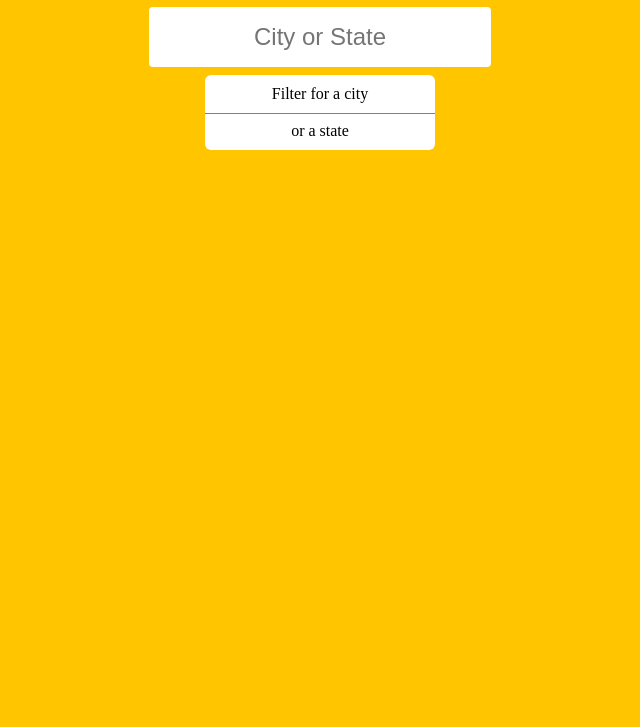
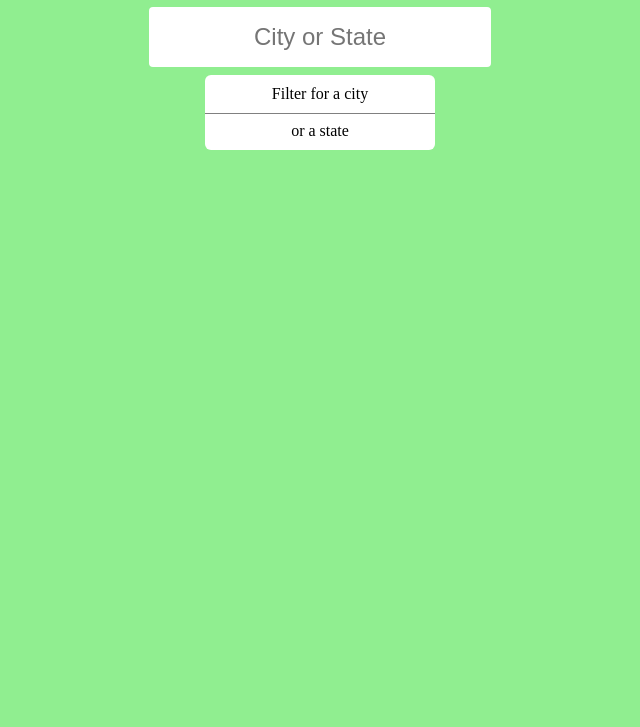
Before and after one commit to ShobaS/Javascript30, a plain HTML site: page d6-ajax type ahead/index.html in a window 1280 px wide. Shown: the part 73-800 px from the top of the page, without its empty margins (320-960 px from the left). Drawn offline with Linux system fonts and the light colour scheme; no server answers.

Commit message:
Ajax Type Ahead

```diff
--- a/d6-ajax type ahead/index.css
+++ b/d6-ajax type ahead/index.css
@@ -1,10 +1,10 @@
 :root{
   --white: #ffffff;
   --black: #333333;
-  --primaryclr: #ffc600;
+  --primaryclr: #90ee90;
 }
 html{
-  background: #ffc600;
+  background: var(--primaryclr);
 }
 body{
   margin:0;
```
